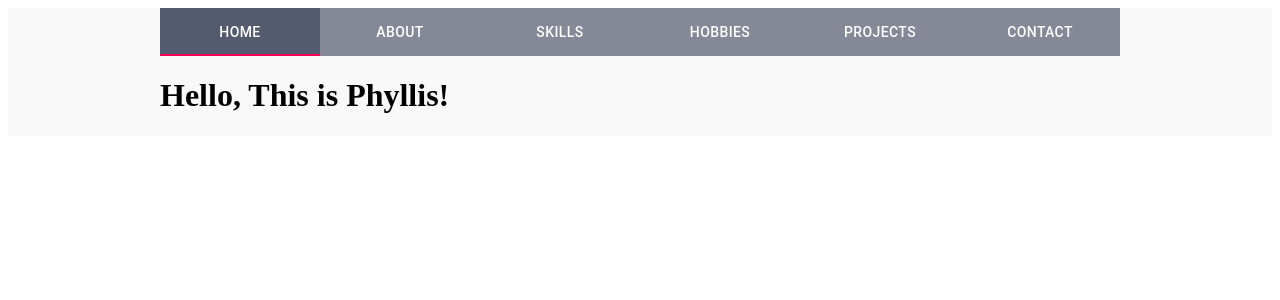
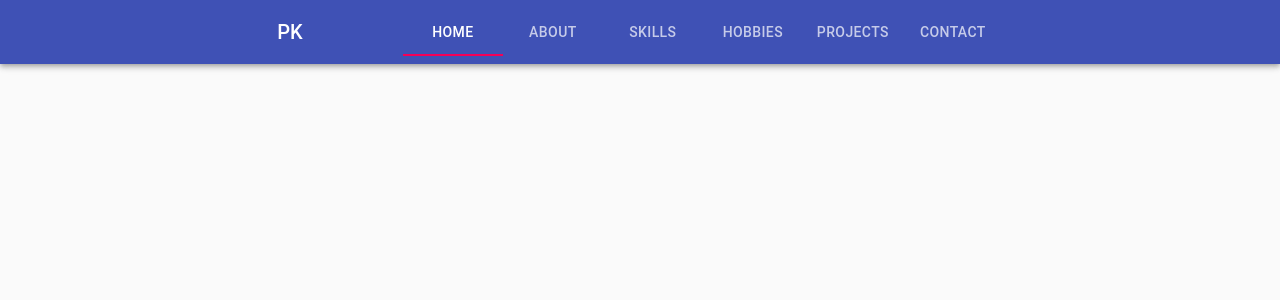
Before and after one commit to pkanGitHub/learning-material-ui, a React (Create React App) app: page /Portfolio/1 in a window 1280 px wide. Shown: the top 300 px of the page. Built offline with nearby package versions, Linux system fonts and the light colour scheme.

Commit message:
adding react router for header bar

```diff
--- a/src/App.js
+++ b/src/App.js
@@ -1,19 +1,24 @@
 import React from 'react';
-// import { Route, Switch } from 'react-router-dom'
-import TabPanel from './components/layout/Navigation'
-import ColumnSize from './components/layout/ThemeStyles'
+import { Route, Switch, Redirect } from 'react-router-dom'
+// import TabPanel from './components/layout/Navigation'
+// import ColumnSize from './components/layout/ThemeStyles'
+import MenuBar from './components/layout/Menu'
 import "./app.css"
-// import Home from './components/home/Home'
+import Home from './components/home/Home'
+import About from './components/about/About'
 
 
 const App = () => {
   return (
     <div className="page-container">
       <div>
-        <TabPanel ColumnSize={ColumnSize} />
-        {/* <Switch>
-        <Route exact path="/home" component={Home} />
-      </Switch> */}
+        <MenuBar />
+        <Switch>
+          <Redirect exact from="/Portfolio/" to="/Portfolio/home" />
+          <Route exact path="/Portfolio/home" render={props => <Home {...props} />} />
+          <Route exact path="/Portfolio/about" render={props => <About {...props} />} />
+          {/* <Route exact path="/Portfolio/:page?" render={props => <MenuBar {...props} ColumnSize={ColumnSize} />} /> */}
+        </Switch>
       </div>
     </div>
   )
--- a/src/app.css
+++ b/src/app.css
@@ -1,7 +1,5 @@
-.page-container {
+/* .page-container {
     display: flex;
     justify-content: center;
-    background: #faf9f9;
-
-
-}
+    background: ' #a8dadc'
+} */
--- /dev/null
+++ b/src/components/layout/Menu.js
@@ -0,0 +1,166 @@
+import React from "react";
+import { makeStyles, useTheme } from "@material-ui/core/styles";
+import { AppBar, Toolbar, Typography } from "@material-ui/core";
+import { IconButton, Menu, MenuItem } from "@material-ui/core";
+import { Tabs, Tab } from '@material-ui/core'
+import MenuIcon from "@material-ui/icons/Menu";
+import useMediaQuery from "@material-ui/core/useMediaQuery";
+import { withRouter } from "react-router-dom";
+// import useStyles from './PageStyles'
+
+
+const useStyles = makeStyles(theme => ({
+    root: {
+        flexGrow: 1
+    },
+    menuButton: {
+        marginRight: theme.spacing(2)
+    },
+    title: {
+        [theme.breakpoints.down("xs")]: {
+            flexGrow: 1
+        },
+        marginRight: "100px"
+    },
+    menuBarOptions: {
+        display: "flex",
+        flex: 1,
+        justifyContent: "space-evenly"
+    },
+    myTab: {
+        minWidth: 100, // a number of your choice
+        width: 80,
+        margin: "auto"
+    },
+    tabIndicator: {
+        minWidth: 100,
+    },
+
+    header: {
+        display: "flex",
+        justifyContent: "center"
+    }
+
+}));
+
+const MenuBar = props => {
+    const { history } = props
+    const classes = useStyles();
+    const [anchorEl, setAnchorEl] = React.useState(null);
+    const open = Boolean(anchorEl);
+    const theme = useTheme();
+    const isMobile = useMediaQuery(theme.breakpoints.down("xs"));
+
+    const handleMenu = event => {
+        setAnchorEl(event.currentTarget);
+    };
+
+    const handleMenuClick = pageURL => {
+        history.push(pageURL);
+        setAnchorEl(null);
+    };
+
+    const menuItems = [
+        {
+            menuTitle: "Home",
+            pageURL: "/Portfolio/home"
+        },
+        {
+            menuTitle: "About",
+            pageURL: "/Portfolio/about"
+        },
+        {
+            menuTitle: "Skills",
+            pageURL: "/Portfolio/skills"
+        },
+        {
+            menuTitle: "Hobbies",
+            pageURL: "/Portfolio/hubbies"
+        },
+        {
+            menuTitle: "Projects",
+            pageURL: "/Portfolio/projects"
+        },
+        {
+            menuTitle: "Contact",
+            pageURL: "/Portfolio/contact"
+        },
+    ];
+
+    const tabNameToIndex = {
+        0: "home",
+        1: "about",
+        2: "skills",
+        3: "hobbies",
+        4: "projects",
+        5: "contact"
+    }
+
+    const [selectedTab, setSelectedTab] = React.useState(0)
+    const handleTabChange = (event, newValue) => {
+        history.push(`/Portfolio/${tabNameToIndex[newValue]}`)
+        setSelectedTab(newValue)
+    }
+
+    return (
+        <div className={classes.root}>
+            <AppBar position="static">
+                <Toolbar className={classes.header}>
+                    <Typography variant="h6" className={classes.title}>
+                        PK
+                    </Typography>
+                    {isMobile ? (
+                        <>
+                            <IconButton
+                                edge="start"
+                                className={classes.menuButton}
+                                color="inherit"
+                                aria-label="menu"
+                                onClick={handleMenu}
+                            >
+                                <MenuIcon />
+                            </IconButton>
+                            <Menu
+                                id="menu-appbar"
+                                anchorEl={anchorEl}
+                                anchorOrigin={{
+                                    vertical: "top",
+                                    horizontal: "right"
+                                }}
+                                keepMounted
+                                transformOrigin={{
+                                    vertical: "top",
+                                    horizontal: "right"
+                                }}
+                                open={open}
+                                onClose={() => setAnchorEl(null)}
+                            >
+                                {menuItems.map(menuItem => {
+                                    const { menuTitle, pageURL } = menuItem;
+                                    return (
+                                        <MenuItem onClick={() => handleMenuClick(pageURL)}>
+                                            {menuTitle}
+                                        </MenuItem>
+                                    );
+                                })}
+                            </Menu>
+                        </>
+                    ) : (
+
+                            <Tabs className={classes.tabIndicator} value={selectedTab} onChange={handleTabChange} >
+                                <Tab className={classes.myTab} label="Home" />
+                                <Tab className={classes.myTab} label="About" />
+                                <Tab className={classes.myTab} label="Skills" />
+                                <Tab className={classes.myTab} label="Hobbies" />
+                                <Tab className={classes.myTab} label="Projects" />
+                                <Tab className={classes.myTab} label="Contact" />
+                            </Tabs>
+
+                        )}
+                </Toolbar>
+            </AppBar>
+        </div>
+    );
+};
+
+export default withRouter(MenuBar);
--- a/src/components/layout/Navigation.js
+++ b/src/components/layout/Navigation.js
@@ -1,19 +1,34 @@
 import React from 'react'
 import { Tabs, Tab } from '@material-ui/core'
-// import { makeStyles } from '@material-ui/core/styles'
 import Home from '../home/Home'
 import About from '../about/About'
 import useStyles from './PageStyles'
-// import myTab from './myTab'
 
-const TabPanel = () => {
-    const [selectedTab, setSelectedTab] = React.useState(0)
-    const handleChange = (event, newTab) => {
-        setSelectedTab(newTab)
+const TabPanel = props => {
+    const { match, history } = props
+    const { params } = match
+    const { page } = params
+
+    const tabNameToIndex = {
+        0: "home",
+        1: "about"
+    }
+
+    const indexToTabName = {
+        home: 0,
+        about: 1
+    }
+
+    const [selectedTab, setSelectedTab] = React.useState(indexToTabName[page])
+    const handleChange = (event, newValue) => {
+        history.push(`/Portfolio/${tabNameToIndex[newValue]}`)
+        setSelectedTab(newValue)
     }
     const classes = useStyles()
     return (
         <>
+
+            {/* <Paper className={classes.myPaper}> */}
             <Tabs value={selectedTab} onChange={handleChange} >
                 <Tab className={classes.myTab} label="Home" />
                 <Tab className={classes.myTab} label="About" />
@@ -21,11 +36,10 @@ const TabPanel = () => {
                 <Tab className={classes.myTab} label="Hobbies" />
                 <Tab className={classes.myTab} label="Projects" />
                 <Tab className={classes.myTab} label="Contact" />
-                {/* <Tab label="" /> */}
             </Tabs>
-
             {selectedTab === 0 && <Home />}
             {selectedTab === 1 && <About />}
+            {/* </Paper> */}
         </>
     )
 }
--- a/src/components/layout/PageStyles.js
+++ b/src/components/layout/PageStyles.js
@@ -1,16 +1,42 @@
 // import React from 'React'
-import { makeStyles } from '@material-ui/core/styles'
+// import { makeStyles, useTheme } from "@material-ui/core/styles";
 
-const useStyles = makeStyles({
+// const theme = useTheme();
+// const isMobile = useMediaQuery(theme.breakpoints.down("xs"));
 
-    myTab: {
-        background: '#555b6e',
-        color: 'white',
-        // borderRadius: 10,
-        // margin: '5px'
-    }
+// const useStyles = makeStyles(theme => ({
+//     root: {
+//         flexGrow: 1
+//     },
+//     menuButton: {
+//         marginRight: theme.spacing(2)
+//     },
+//     title: {
+//         [theme.breakpoints.down("xs")]: {
+//             flexGrow: 1
+//         },
+//         marginRight: "100px"
+//     },
+//     menuBarOptions: {
+//         display: "flex",
+//         flex: 1,
+//         justifyContent: "space-evenly"
+//     },
+//     myTab: {
+//         minWidth: 100, // a number of your choice
+//         width: 80,
+//         margin: "auto"
+//     },
+//     tabIndicator: {
+//         minWidth: 100,
+//     },
 
-})
+//     header: {
+//         display: "flex",
+//         justifyContent: "center"
+//     }
+
+// }));
 
 
-export default useStyles
+// export default useStyles
--- a/src/index.js
+++ b/src/index.js
@@ -1,6 +1,7 @@
 import React from 'react';
 import ReactDOM from 'react-dom';
 import { BrowserRouter as Router } from 'react-router-dom'
+import CssBaseline from "@material-ui/core/CssBaseline";
 import App from './App';
 // import Home from './components/home/Home'
 
@@ -8,6 +9,7 @@ import App from './App';
 
 ReactDOM.render(
   <Router>
+    <CssBaseline />
     <App />
   </Router>,
   document.getElementById('root')
```
